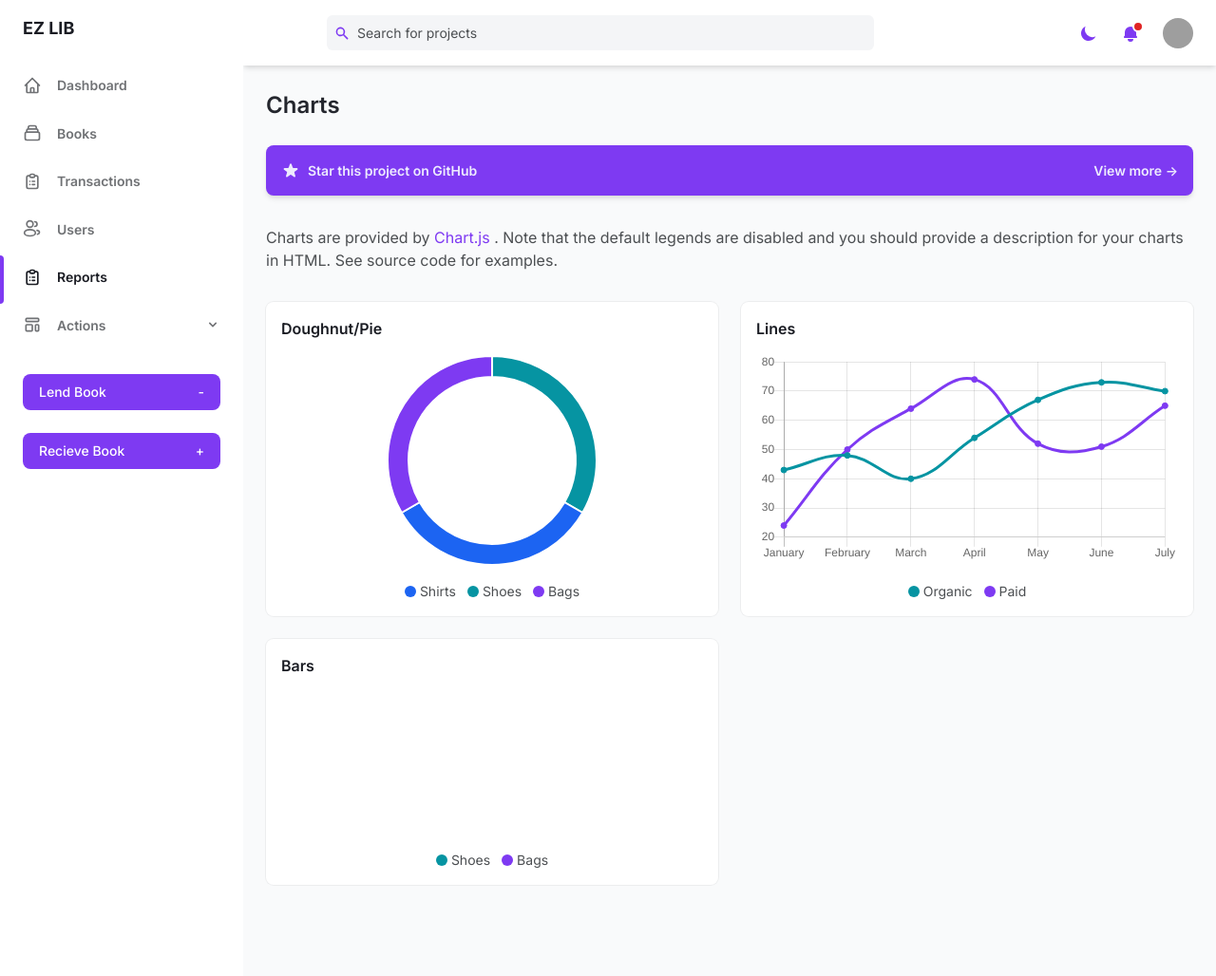
After one commit to asenawritescode/flask-library-system, a Flask app: page /reports in a window 1280 px wide. The commit adds this page. Shown: the whole page at 95% size. Run offline with Flask 3, Linux system fonts and the light colour scheme; a map, chart or similar area stays blank; parts of the project's set-up code (start-up, migrations or seed data) failed here and were passed over; grey boxes are pictures that could not be loaded.

Commit message:
feat: add new service and imporved UI

```diff
--- a/app/__init__.py
+++ b/app/__init__.py
@@ -36,4 +36,7 @@ def create_app(config_name):
     from .services.users import users_bp
     app.register_blueprint(users_bp)
 
+    from .services.reports import reports_bp
+    app.register_blueprint(reports_bp)
+
     return app
--- a/app/services/books/views.py
+++ b/app/services/books/views.py
@@ -12,5 +12,11 @@ def index():
 
     return render_template('books/index.html', active = 'books')
 
+
+@book_bp.route('/books/create', methods=['GET', 'POST'])
+def create_book():
+
+    return render_template('books/create_book.html', active = 'actions')
+
 # Add other routes here
 # View, Delete, Add, Update Book data.
--- /dev/null
+++ b/app/services/reports/__init__.py
@@ -0,0 +1 @@
+from app.services.reports.views import reports_bp
--- /dev/null
+++ b/app/services/reports/views.py
@@ -0,0 +1,11 @@
+from flask import render_template, Blueprint
+reports_bp = Blueprint(
+    'reports',
+    __name__,
+    template_folder='templates',
+    url_prefix='/'
+)
+
+@reports_bp.route('/reports', methods=['GET', 'POST'])
+def index():
+    return render_template('reports/index.html', active='reports')
--- a/app/services/users/views.py
+++ b/app/services/users/views.py
@@ -9,3 +9,7 @@ users_bp = Blueprint(
 @users_bp.route('/users', methods=['GET', 'POST'])
 def index():
     return render_template('users/index.html', active='users')
+
+@users_bp.route('/users/create', methods=['GET', 'POST'])
+def create_user():
+    return render_template('users/create_user.html', active ='actions')
--- /dev/null
+++ b/app/templates/reports/index.html
@@ -0,0 +1,94 @@
+{% extends "shared/_layout.html" %}
+{% block main_content %}
+<main class="h-full pb-16 overflow-y-auto">
+    <div class="container px-6 mx-auto grid">
+        <h2 class="my-6 text-2xl font-semibold text-gray-700 dark:text-gray-200">
+            Charts
+        </h2>
+        <!-- CTA -->
+        <a class="flex items-center justify-between p-4 mb-8 text-sm font-semibold text-purple-100 bg-purple-600 rounded-lg shadow-md focus:outline-none focus:shadow-outline-purple"
+            href="https://github.com/estevanmaito/windmill-dashboard">
+            <div class="flex items-center">
+                <svg class="w-5 h-5 mr-2" fill="currentColor" viewBox="0 0 20 20">
+                    <path
+                        d="M9.049 2.927c.3-.921 1.603-.921 1.902 0l1.07 3.292a1 1 0 00.95.69h3.462c.969 0 1.371 1.24.588 1.81l-2.8 2.034a1 1 0 00-.364 1.118l1.07 3.292c.3.921-.755 1.688-1.54 1.118l-2.8-2.034a1 1 0 00-1.175 0l-2.8 2.034c-.784.57-1.838-.197-1.539-1.118l1.07-3.292a1 1 0 00-.364-1.118L2.98 8.72c-.783-.57-.38-1.81.588-1.81h3.461a1 1 0 00.951-.69l1.07-3.292z">
+                    </path>
+                </svg>
+                <span>Star this project on GitHub</span>
+            </div>
+            <span>View more &RightArrow;</span>
+        </a>
+
+        <p class="mb-8 text-gray-600 dark:text-gray-400">
+            Charts are provided by
+            <a class="text-purple-600 dark:text-purple-400 hover:underline" href="https://www.chartjs.org/">
+                Chart.js
+            </a>
+            . Note that the default legends are disabled and you should
+            provide a description for your charts in HTML. See source code for
+            examples.
+        </p>
+
+        <div class="grid gap-6 mb-8 md:grid-cols-2">
+            <!-- Doughnut/Pie chart -->
+            <div class="min-w-0 p-4 bg-white rounded-lg shadow-xs dark:bg-gray-800">
+                <h4 class="mb-4 font-semibold text-gray-800 dark:text-gray-300">
+                    Doughnut/Pie
+                </h4>
+                <canvas id="pie"></canvas>
+                <div class="flex justify-center mt-4 space-x-3 text-sm text-gray-600 dark:text-gray-400">
+                    <!-- Chart legend -->
+                    <div class="flex items-center">
+                        <span class="inline-block w-3 h-3 mr-1 bg-blue-600 rounded-full"></span>
+                        <span>Shirts</span>
+                    </div>
+                    <div class="flex items-center">
+                        <span class="inline-block w-3 h-3 mr-1 bg-teal-500 rounded-full"></span>
+                        <span>Shoes</span>
+                    </div>
+                    <div class="flex items-center">
+                        <span class="inline-block w-3 h-3 mr-1 bg-purple-600 rounded-full"></span>
+                        <span>Bags</span>
+                    </div>
+                </div>
+            </div>
+            <!-- Lines chart -->
+            <div class="min-w-0 p-4 bg-white rounded-lg shadow-xs dark:bg-gray-800">
+                <h4 class="mb-4 font-semibold text-gray-800 dark:text-gray-300">
+                    Lines
+                </h4>
+                <canvas id="line"></canvas>
+                <div class="flex justify-center mt-4 space-x-3 text-sm text-gray-600 dark:text-gray-400">
+                    <!-- Chart legend -->
+                    <div class="flex items-center">
+                        <span class="inline-block w-3 h-3 mr-1 bg-teal-500 rounded-full"></span>
+                        <span>Organic</span>
+                    </div>
+                    <div class="flex items-center">
+                        <span class="inline-block w-3 h-3 mr-1 bg-purple-600 rounded-full"></span>
+                        <span>Paid</span>
+                    </div>
+                </div>
+            </div>
+            <!-- Bars chart -->
+            <div class="min-w-0 p-4 bg-white rounded-lg shadow-xs dark:bg-gray-800">
+                <h4 class="mb-4 font-semibold text-gray-800 dark:text-gray-300">
+                    Bars
+                </h4>
+                <canvas id="bars"></canvas>
+                <div class="flex justify-center mt-4 space-x-3 text-sm text-gray-600 dark:text-gray-400">
+                    <!-- Chart legend -->
+                    <div class="flex items-center">
+                        <span class="inline-block w-3 h-3 mr-1 bg-teal-500 rounded-full"></span>
+                        <span>Shoes</span>
+                    </div>
+                    <div class="flex items-center">
+                        <span class="inline-block w-3 h-3 mr-1 bg-purple-600 rounded-full"></span>
+                        <span>Bags</span>
+                    </div>
+                </div>
+            </div>
+        </div>
+    </div>
+</main>
+{% endblock %}
--- a/app/templates/shared/_dashboard.html
+++ b/app/templates/shared/_dashboard.html
@@ -6,7 +6,7 @@
             Dashboard
         </h2>
         <!-- CTA -->
-        <a class="flex items-center justify-between p-4 mb-8 text-sm font-semibold text-purple-100 bg-purple-600 rounded-lg shadow-md focus:outline-none focus:shadow-outline-purple"
+        <!-- <a class="flex items-center justify-between p-4 mb-8 text-sm font-semibold text-purple-100 bg-purple-600 rounded-lg shadow-md focus:outline-none focus:shadow-outline-purple"
             href="https://github.com/estevanmaito/windmill-dashboard" hidden="true">
             <div class="flex items-center">
                 <svg class="w-5 h-5 mr-2" fill="currentColor" viewBox="0 0 20 20">
@@ -17,7 +17,7 @@
                 <span>Star this project on GitHub</span>
             </div>
             <span>View more &RightArrow;</span>
-        </a>
+        </a> -->
         <!-- Cards -->
         <div class="grid gap-6 mb-8 md:grid-cols-2 xl:grid-cols-4">
             <!-- Card -->
--- a/app/templates/shared/_layout.html
+++ b/app/templates/shared/_layout.html
@@ -95,12 +95,98 @@
               <span class="ml-4">Users</span>
             </a>
           </li>
+          <li class="relative px-6 py-3">
+            {% if active is defined and active == 'reports' %}
+            <span class="absolute inset-y-0 left-0 w-1 bg-purple-600 rounded-tr-lg rounded-br-lg" aria-hidden="true"></span>
+            {% set style_active = "inline-flex items-center w-full text-sm font-semibold text-gray-800 transition-colors duration-150 hover:text-gray-800 dark:hover:text-gray-200 dark:text-gray-100" %}
+            {% else %}
+            {% set style_active = "inline-flex items-center w-full text-sm font-semibold transition-colors duration-150 hover:text-gray-800 dark:hover:text-gray-200" %}
+            {% endif %}
+            <a class = "{{ style_active }}"  href="/reports">
+              <svg class="w-5 h-5" aria-hidden="true" fill="none" stroke-linecap="round" stroke-linejoin="round"
+                stroke-width="2" viewBox="0 0 24 24" stroke="currentColor">
+                <path
+                  d="M9 5H7a2 2 0 00-2 2v12a2 2 0 002 2h10a2 2 0 002-2V7a2 2 0 00-2-2h-2M9 5a2 2 0 002 2h2a2 2 0 002-2M9 5a2 2 0 012-2h2a2 2 0 012 2m-3 7h3m-3 4h3m-6-4h.01M9 16h.01">
+                </path>
+              </svg>
+              <span class="ml-4">Reports</span>
+            </a>
+          </li>
+          <li class="relative px-6 py-3">
+            <button
+              class="inline-flex items-center justify-between w-full text-sm font-semibold transition-colors duration-150 hover:text-gray-800 dark:hover:text-gray-200"
+              @click="togglePagesMenu"
+              aria-haspopup="true"
+            >
+              <span class="inline-flex items-center">
+                <svg
+                  class="w-5 h-5"
+                  aria-hidden="true"
+                  fill="none"
+                  stroke-linecap="round"
+                  stroke-linejoin="round"
+                  stroke-width="2"
+                  viewBox="0 0 24 24"
+                  stroke="currentColor"
+                >
+                  <path
+                    d="M4 5a1 1 0 011-1h14a1 1 0 011 1v2a1 1 0 01-1 1H5a1 1 0 01-1-1V5zM4 13a1 1 0 011-1h6a1 1 0 011 1v6a1 1 0 01-1 1H5a1 1 0 01-1-1v-6zM16 13a1 1 0 011-1h2a1 1 0 011 1v6a1 1 0 01-1 1h-2a1 1 0 01-1-1v-6z"
+                  ></path>
+                </svg>
+                <span class="ml-4">Actions</span>
+              </span>
+              <svg
+                class="w-4 h-4"
+                aria-hidden="true"
+                fill="currentColor"
+                viewBox="0 0 20 20"
+              >
+                <path
+                  fill-rule="evenodd"
+                  d="M5.293 7.293a1 1 0 011.414 0L10 10.586l3.293-3.293a1 1 0 111.414 1.414l-4 4a1 1 0 01-1.414 0l-4-4a1 1 0 010-1.414z"
+                  clip-rule="evenodd"
+                ></path>
+              </svg>
+            </button>
+            <template x-if="isPagesMenuOpen">
+              <ul
+                x-transition:enter="transition-all ease-in-out duration-300"
+                x-transition:enter-start="opacity-25 max-h-0"
+                x-transition:enter-end="opacity-100 max-h-xl"
+                x-transition:leave="transition-all ease-in-out duration-300"
+                x-transition:leave-start="opacity-100 max-h-xl"
+                x-transition:leave-end="opacity-0 max-h-0"
+                class="p-2 mt-2 space-y-2 overflow-hidden text-sm font-medium text-gray-500 rounded-md shadow-inner bg-gray-50 dark:text-gray-400 dark:bg-gray-900"
+                aria-label="submenu"
+              >
+                <li
+                  class="px-2 py-1 transition-colors duration-150 hover:text-gray-800 dark:hover:text-gray-200"
+                >
+                  <a class="w-full" href="/books/create">Add Book</a>
+                </li>
+                <li
+                  class="px-2 py-1 transition-colors duration-150 hover:text-gray-800 dark:hover:text-gray-200"
+                >
+                  <a class="w-full" href="/users/create">
+                    Add User
+                  </a>
+                </li>
+              </ul>
+            </template>
+          </li>
         </ul>
 
         <div class="px-6 my-6">
           <button
             class="flex items-center justify-between w-full px-4 py-2 text-sm font-medium leading-5 text-white transition-colors duration-150 bg-purple-600 border border-transparent rounded-lg active:bg-purple-600 hover:bg-purple-700 focus:outline-none focus:shadow-outline-purple">
-            Create account
+            Lend Book
+            <span class="ml-2" aria-hidden="true">-</span>
+          </button>
+        </div>
+        <div class="px-6 my-6">
+          <button
+            class="flex items-center justify-between w-full px-4 py-2 text-sm font-medium leading-5 text-white transition-colors duration-150 bg-purple-600 border border-transparent rounded-lg active:bg-purple-600 hover:bg-purple-700 focus:outline-none focus:shadow-outline-purple">
+            Recieve Book
             <span class="ml-2" aria-hidden="true">+</span>
           </button>
         </div>
```
Also changed, not shown: app/templates/books/create_book.html (added, +60 -0 lines), app/templates/users/create_user.html (added, +60 -0 lines).
